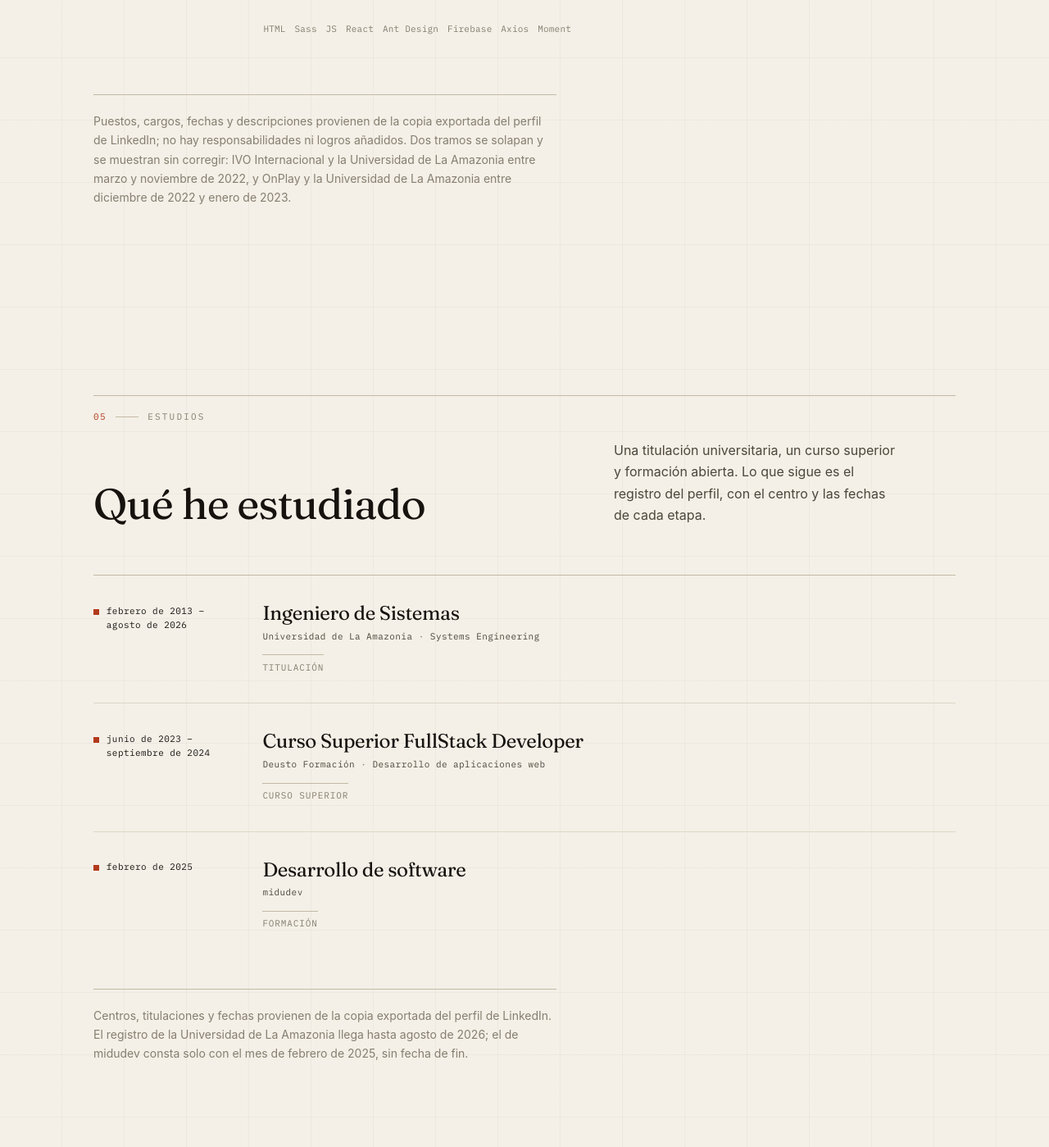
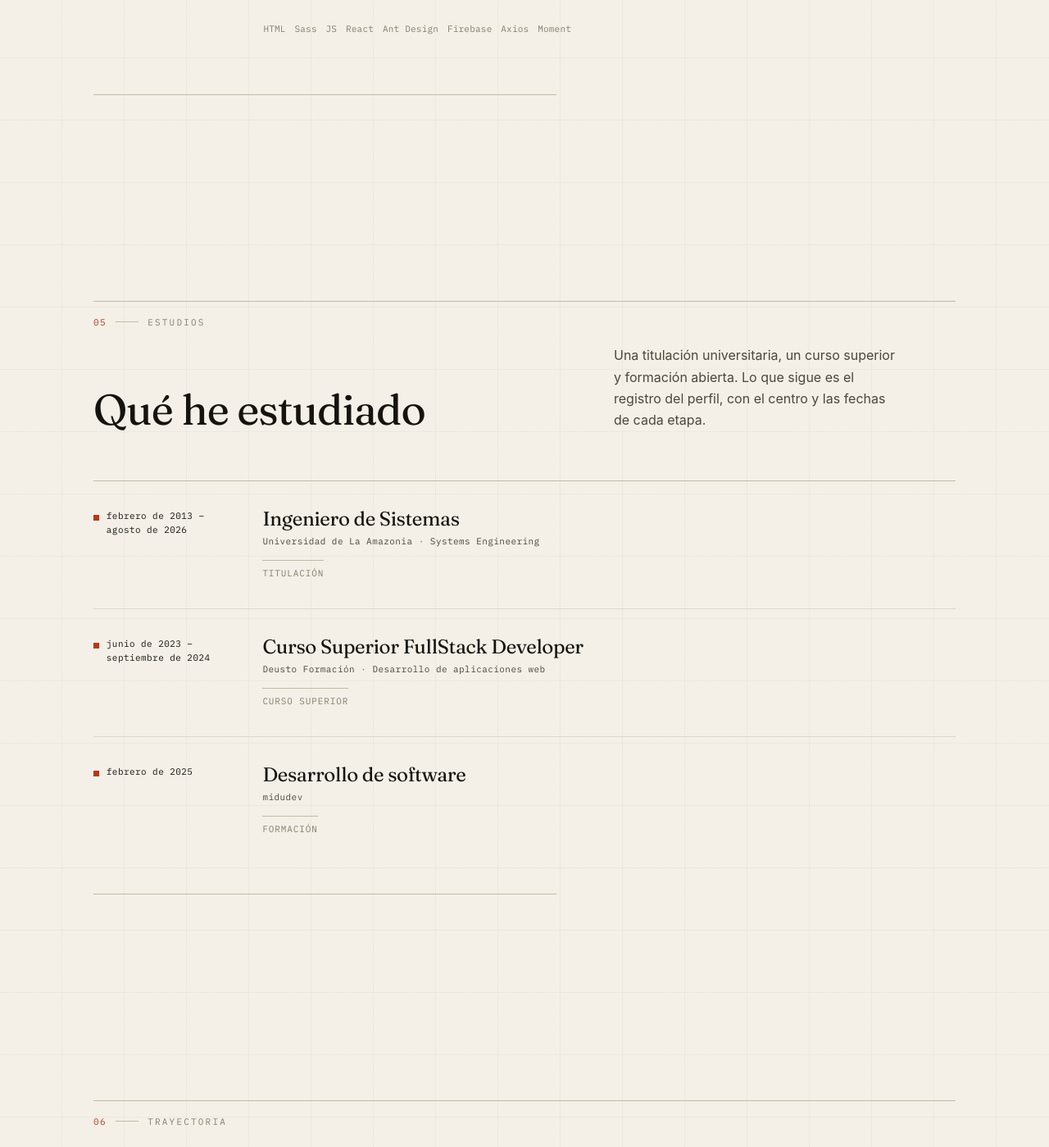
Before and after one commit to CarlosPerez93/portafolio-web, a React (Vite) app: page / in a window 1280 px wide. Shown: the part 5705-7104 px from the top of the page at 82% size. Built offline with nearby package versions, Linux system fonts and the light colour scheme.

Commit message:
Remove,(data): information origen

```diff
--- a/src/data/education.ts
+++ b/src/data/education.ts
@@ -31,7 +31,3 @@ export const education: readonly EducationEntry[] = [
     period: 'febrero de 2025',
   },
 ]
-
-/** Procedencia que se muestra al pie de la sección. */
-export const educationNote =
-  'Centros, titulaciones y fechas provienen de la copia exportada del perfil de LinkedIn. El registro de la Universidad de La Amazonia llega hasta agosto de 2026; el de midudev consta solo con el mes de febrero de 2025, sin fecha de fin.'
--- a/src/data/experience.ts
+++ b/src/data/experience.ts
@@ -52,14 +52,3 @@ export const experience: readonly ExperienceEntry[] = [
     stack: ['HTML', 'Sass', 'JS', 'React', 'Ant Design', 'Firebase', 'Axios', 'Moment'],
   },
 ]
-
-/**
- * Procedencia y límites de la sección.
- *
- * Las fechas se solapan en dos tramos y se muestran tal cual: entre marzo y
- * noviembre de 2022 conviven el puesto en IVO Internacional y el de la
- * Universidad de La Amazonia, y entre diciembre de 2022 y enero de 2023, OnPlay
- * y la Universidad de La Amazonia. No se han ajustado para que encajen.
- */
-export const experienceNote =
-  'Puestos, cargos, fechas y descripciones provienen de la copia exportada del perfil de LinkedIn; no hay responsabilidades ni logros añadidos. Dos tramos se solapan y se muestran sin corregir: IVO Internacional y la Universidad de La Amazonia entre marzo y noviembre de 2022, y OnPlay y la Universidad de La Amazonia entre diciembre de 2022 y enero de 2023.'
--- a/src/data/timeline.ts
+++ b/src/data/timeline.ts
@@ -68,7 +68,3 @@ export const timeline: readonly TimelineEntry[] = [
     ],
   },
 ]
-
-/** Procedencia que se muestra al pie de la sección. */
-export const timelineNote =
-  'Fechas tomadas del historial público de GitHub, una entrada por año con al menos un repositorio. Esta línea de tiempo recoge solo el código: los puestos están en Experiencia (04) y la formación, en Estudios (05).'
```
